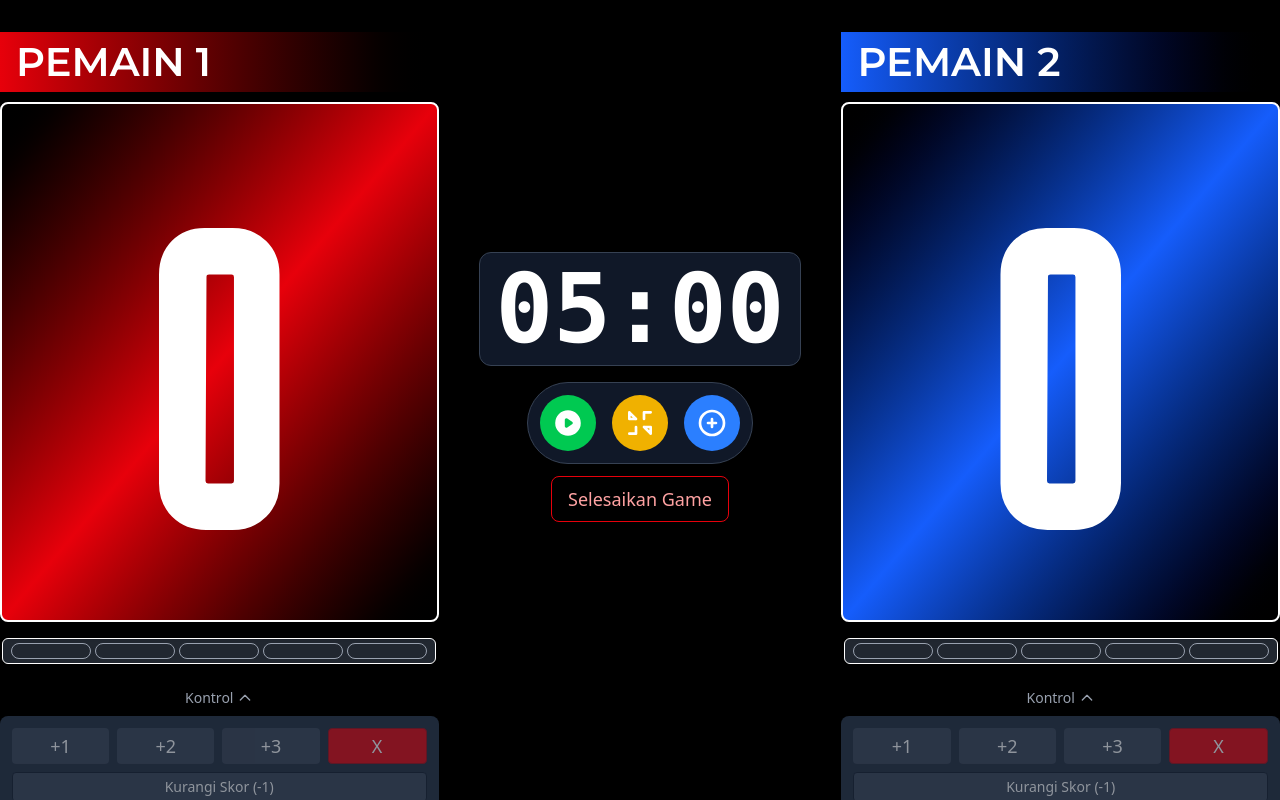
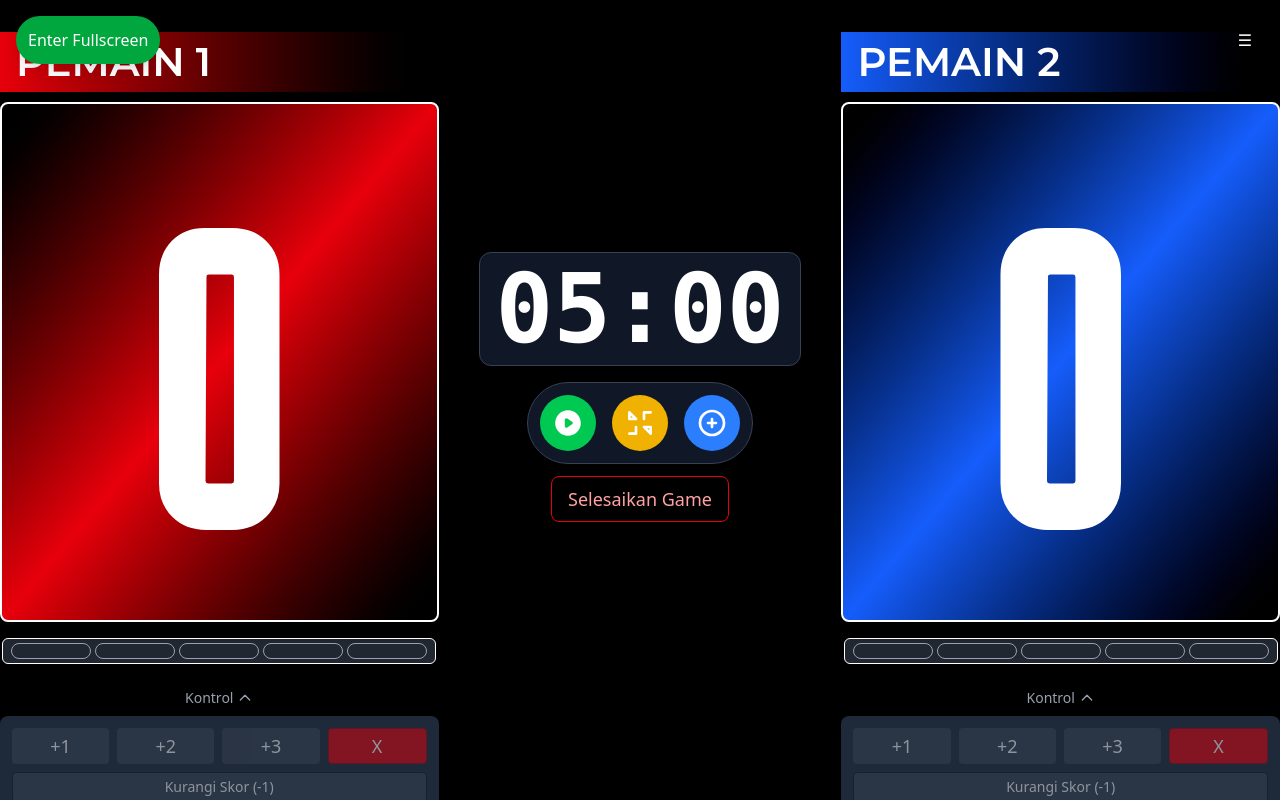
Before and after one commit to sayevvv/project-scoreboard, a React (Vite) app: page / in a window 1280 px wide. Both pictures are taken after a click on the button "Mulai Permainan". Built offline with nearby package versions, Linux system fonts and the light colour scheme.

Commit message:
menambahkan tombol panduan dan tombol full screen

```diff
--- a/src/ui/App.tsx
+++ b/src/ui/App.tsx
@@ -4,6 +4,8 @@ import PlayerCard from "./components/PlayerCard"; // Pastikan komponen PlayerCar
 import Timer from "./components/Timer"; // Pastikan komponen Timer ada
 import SetupModal from "./components/SetupModal"; // Pastikan komponen SetupModal ada
 import SplashScreen from "./components/SplashScreen"; // Pastikan komponen SplashScreen ada
+import FloatingButton from "./components/FloatingButton"; // Pastikan komponen FloatingButton ada
+import FullscreenToggleButton from "./components/FullScreenToggleButton";
 
 // Fungsi bantuan untuk format waktu
 const formatTime = (seconds: number): string => {
@@ -516,6 +518,8 @@ export default function App() {
 
       {/* Area Player Cards */}
       <div className="flex flex-col md:flex-row justify-around items-start mt-5 w-full h-full gap-6 md:gap-10">
+         {!gameEnded && <FloatingButton />}
+         {!gameEnded && <FullscreenToggleButton />}
         <PlayerCard
           name={player1}
           from={playerFrom1}
--- /dev/null
+++ b/src/ui/components/FloatingButton.tsx
@@ -0,0 +1,47 @@
+// FloatingButton.tsx
+import React, { useState, useRef, useEffect } from 'react';
+
+const FloatingButton: React.FC = () => {
+  const [isOpen, setIsOpen] = useState(false);
+  const popupRef = useRef<HTMLDivElement>(null);
+
+  // Close popup when clicking outside
+  useEffect(() => {
+    function handleClickOutside(event: MouseEvent) {
+      if (popupRef.current && !popupRef.current.contains(event.target as Node)) {
+        setIsOpen(false);
+      }
+    }
+    document.addEventListener('mousedown', handleClickOutside);
+    return () => document.removeEventListener('mousedown', handleClickOutside);
+  }, []);
+
+  return (
+    <div className="fixed top-4 right-4 z-50">
+      <button
+        onClick={() => setIsOpen((prev) => !prev)}
+        className="rounded-full text-white p-3 shadow-lg hover:bg-gray-700 transition"
+      >
+        ☰
+      </button>
+
+      {isOpen && (
+        <div
+          ref={popupRef}
+          className="absolute top-0 right-full ml-3 mt-1 bg-white shadow-lg rounded-lg p-4 w-48"
+        >
+          <h1 className="text-lg font-bold text-gray-800">Keyboard Shortcuts</h1>
+          <ul className="mt-2 text-gray-700">
+            <li className="mb-1">Ctrl + N: New Game</li>
+            <li className="mb-1">Ctrl + S: Save Game</li>
+            <li className="mb-1">Ctrl + L: Load Game</li>
+            <li className="mb-1">Ctrl + P: Pause Game</li>
+            <li>Ctrl + R: Resume Game</li>
+          </ul>
+        </div>
+      )}
+    </div>
+  );
+};
+
+export default FloatingButton;
--- /dev/null
+++ b/src/ui/components/FullScreenToggleButton.tsx
@@ -0,0 +1,26 @@
+import React, { useState } from 'react';
+
+const FullscreenToggleButton: React.FC = () => {
+  const [isFullscreen, setIsFullscreen] = useState(false);
+
+  const toggleFullscreen = async () => {
+    if (!document.fullscreenElement) {
+      await document.documentElement.requestFullscreen();
+      setIsFullscreen(true);
+    } else {
+      await document.exitFullscreen();
+      setIsFullscreen(false);
+    }
+  };
+
+  return (
+    <button
+      onClick={toggleFullscreen}
+      className="fixed top-4 left-4 z-50 rounded-full bg-green-600 text-white p-3 shadow-lg hover:bg-green-700 transition"
+    >
+      {isFullscreen ? 'Exit Fullscreen' : 'Enter Fullscreen'}
+    </button>
+  );
+};
+
+export default FullscreenToggleButton;
```
